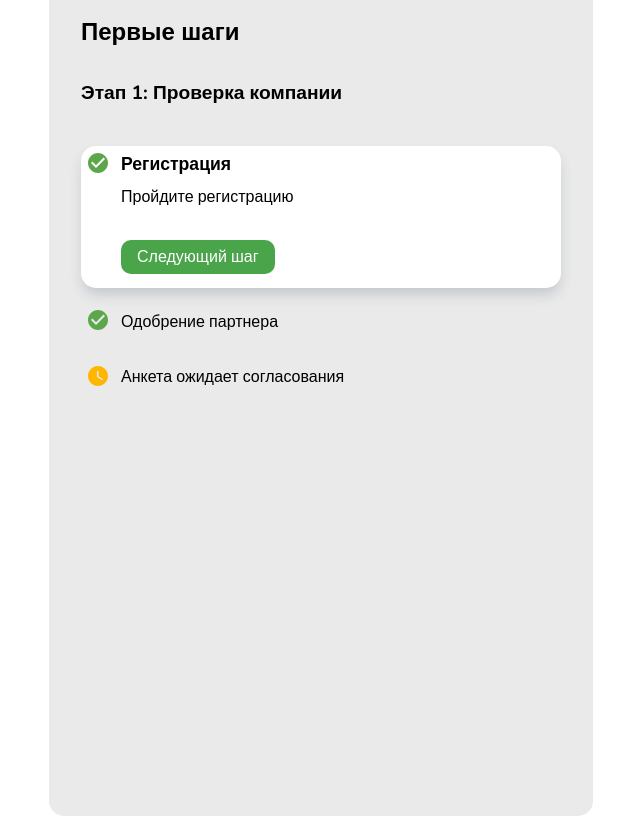
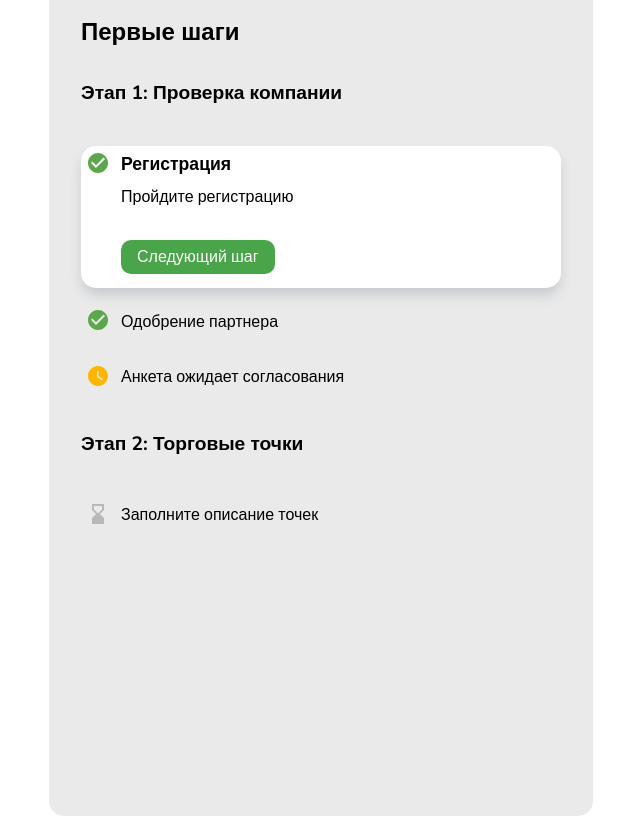
Before and after one commit to sigarachi/stagescomponent, a React (Create React App) app: page / in a window 1280 px wide. Shown: the whole page, without its empty margins (319-959 px from the left). Built offline with nearby package versions, Linux system fonts and the light colour scheme.

Commit message:
Stage Update
Now you can switch to the next stage on form

```diff
--- a/src/App.js
+++ b/src/App.js
@@ -9,21 +9,21 @@ function App() {
         substages:[
           {
             title: "Регистрация",
-            completed: true,
+            status: "completed",
             info:  "Пройдите регистрацию",
             documents: [],
             controllers: []
           },
           {
             title: "Одобрение партнера",
-            completed: true,
+            status: "completed",
             info: "Получите одобрение партнера",
             documents: [],
             controllers: []
           },
           {
             title: "Анкета ожидает согласования",
-            completed: false,
+            status: "progress",
             info: "Подпишите и отправьте оригиналы документов менеджеру",
             documents: [
               {
@@ -43,6 +43,18 @@ function App() {
             ]
           },
         ]
+      },
+      {
+        title: "Этап 2: Торговые точки",
+        substages:[
+          {
+            title: "Заполните описание точек",
+            status: "waiting",
+            info:  "",
+            documents: [],
+            controllers: []
+          },
+        ]
       }
     ]
   })
--- a/src/components/Stage/Stage.js
+++ b/src/components/Stage/Stage.js
@@ -1,8 +1,8 @@
-import React, {useState, useEffect, useCallback} from 'react';
+import React, {useState} from 'react';
 import Substage from '../Substage/Substage';
 import './Stage.css';
 
-const Stage = ({stage}) => {
+const Stage = ({stage, updateStage, curStage}) => {
     const [current, setCurrent] = useState(1)
 
     const updateCurrent = () => {
@@ -21,7 +21,8 @@ const Stage = ({stage}) => {
             <div className="stg-body">
                 {stage.substages.map((substage, index) => {
                     const isLast = (index + 1) === stage.substages.length ? true : false;
-                    return <Substage key={index} substage={substage} setCurrent={updateCurrent} position={index+1} current={current} isLast={isLast} />
+                    const cur = curStage ? current : 4;
+                    return <Substage key={index} substage={substage} setCurrent={updateCurrent} position={index+1} current={cur} isLast={isLast} />
                 })}
             </div>
         </div>
--- a/src/components/StagesComponent/StagesComponent.js
+++ b/src/components/StagesComponent/StagesComponent.js
@@ -1,15 +1,25 @@
-import React from 'react';
+import React,{useState} from 'react';
 import Stage from '../Stage/Stage';
 import './StagesComponent.css'
 
 const StagesComponent = ({props}) => {
+    const [stage, setStage] = useState(1)
+
+    const updateStage = () => {
+        if(props.length >= stage + 1) {
+            const newValue = stage + 1
+            setStage(newValue)
+        }
+    }
+
     return (
         <div className="stgs-component">
             <div className="stgs-title">
                 <h2>Первые шаги</h2>
             </div>
-            {props.map(prop => {
-                return <Stage stage={prop} />
+            {props.map((prop, index) => {
+                const curStage = index + 1 === stage ? true : false;
+                return <Stage stage={prop} updateStage={updateStage} curStage={curStage} />
             })}
         </div>
     );
--- a/src/components/Substage/Substage.js
+++ b/src/components/Substage/Substage.js
@@ -8,7 +8,9 @@ const Substage = ({substage, setCurrent, position , current, isLast}) => {
         <div className={`sb-stg ${position===current ? "current" : " "}`}>
             <div className="sb-stg-main">
                 <div className="sb-stg-status">
-                    {substage.completed ? <img className="completed" src="./resources/icons/check.svg" alt="check"/> : <img className="completed" src="./resources/icons/in_progress_filled.svg" alt="in_progress"/>}
+                    {substage.status ==="completed" && <img className="completed" src="./resources/icons/check.svg" alt="check"/> }
+                    {substage.status ==="progress" && <img className="completed" src="./resources/icons/in_progress_filled.svg" alt="in_progress"/>}
+                    {substage.status ==="waiting" && <img className="completed" src="./resources/icons/wait.svg" alt="wait"/>}
                 </div>
                 <div className={`sb-stg-title ${position===current ? "bold" : " "}`}>
                     {substage.title}
```
Also changed, not shown: public/resources/icons/wait.svg (added).
